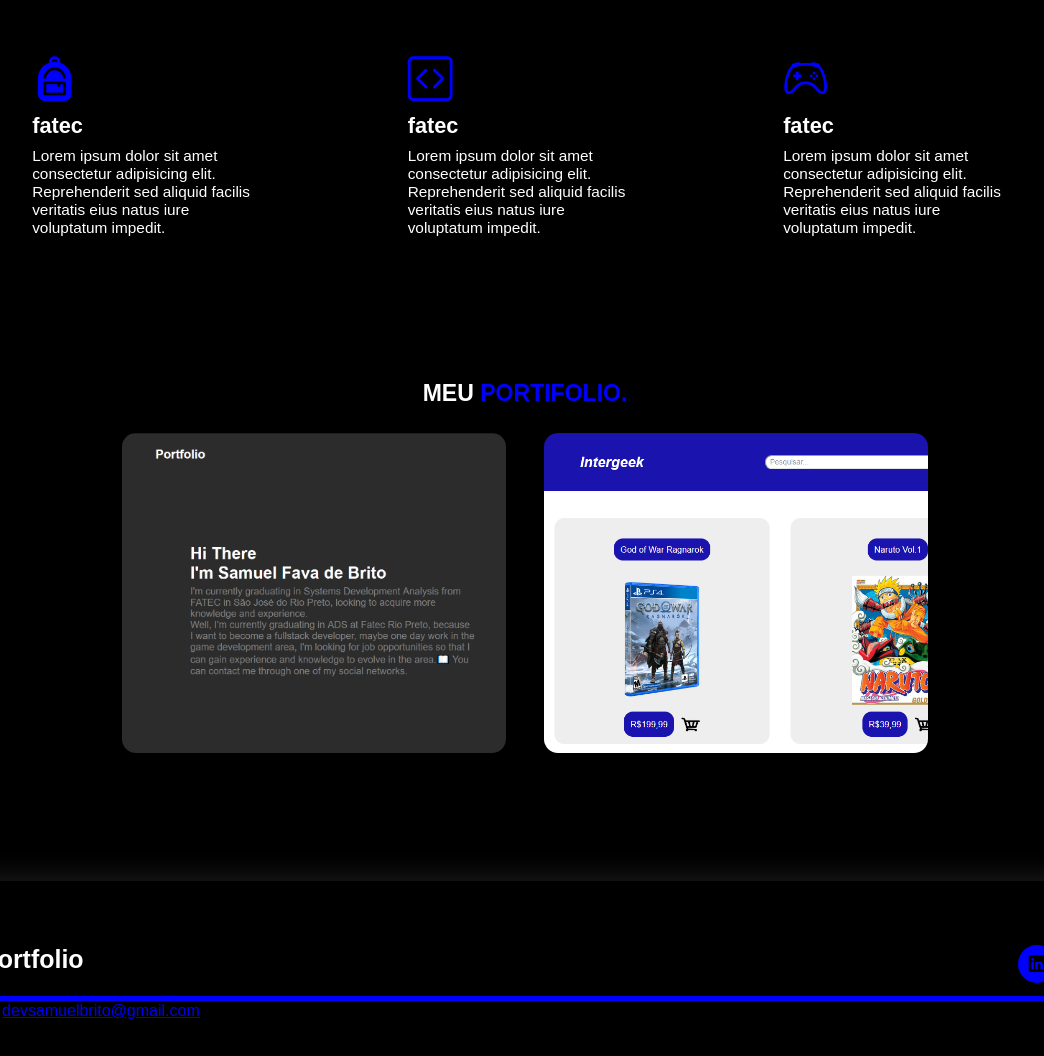
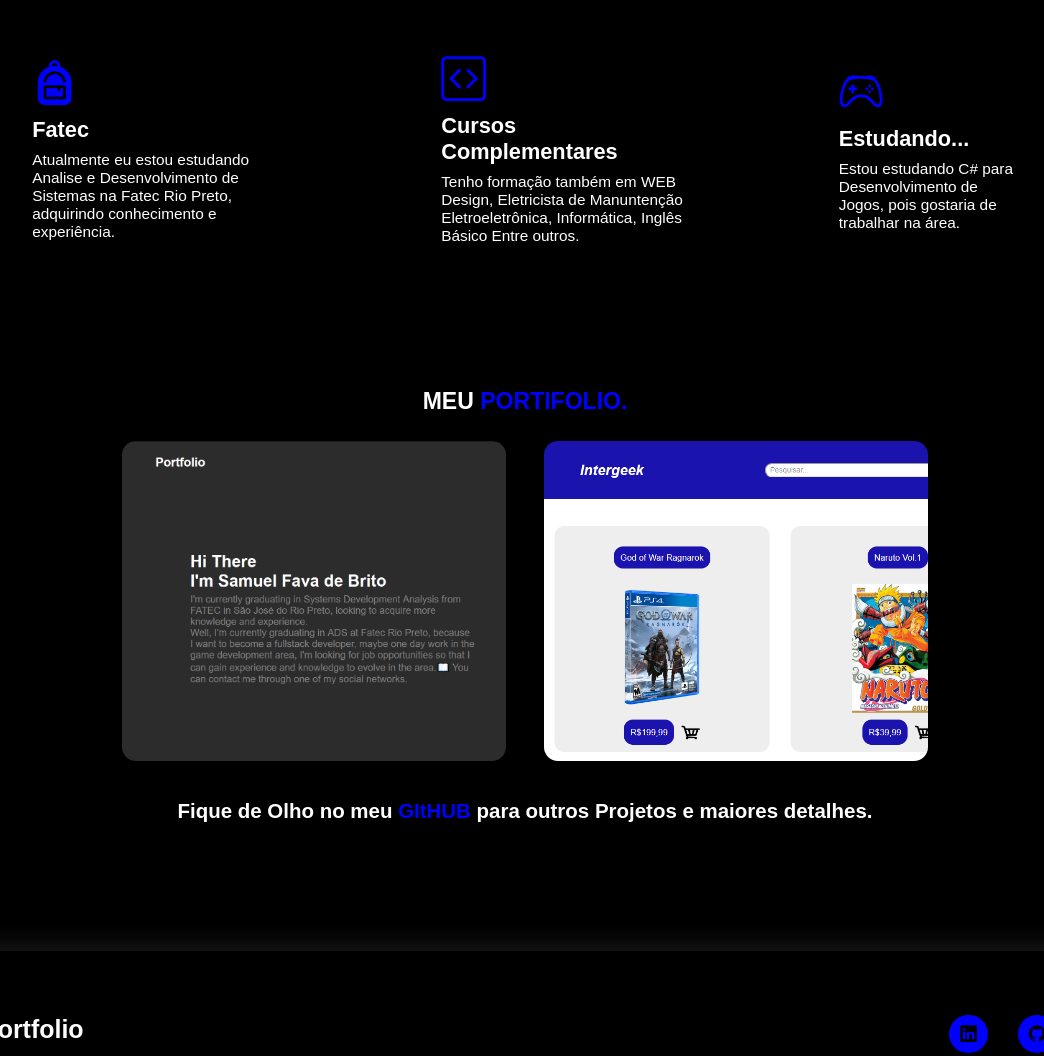
Before and after one commit to DevSamuelBrito/portfolio, a plain HTML site: page index.html in a window 1280 px wide. Shown: the part 797-1853 px from the top of the page, without its empty margins (115-1159 px from the left). Drawn offline with nearby package versions, Linux system fonts and the light colour scheme; a script that the page names is missing.

Commit message:
almost finished(1)

```diff
--- a/index.html
+++ b/index.html
@@ -75,29 +75,23 @@
           <div class="flex">
             <div class="specialty-box">
               <i class="bi bi-backpack-fill"></i>
-              <h3>fatec</h3>
+              <h3>Fatec</h3>
               <p>
-                Lorem ipsum dolor sit amet consectetur adipisicing elit.
-                Reprehenderit sed aliquid facilis veritatis eius natus iure
-                voluptatum impedit.
+                Atualmente eu estou estudando Analise e Desenvolvimento de Sistemas na Fatec Rio Preto, adquirindo conhecimento e experiência.
               </p>
             </div>
             <div class="specialty-box">
               <i class="bi bi-code-square"></i>
-              <h3>fatec</h3>
+              <h3>Cursos Complementares</h3>
               <p>
-                Lorem ipsum dolor sit amet consectetur adipisicing elit.
-                Reprehenderit sed aliquid facilis veritatis eius natus iure
-                voluptatum impedit.
+                Tenho formação também em WEB Design, Eletricista de Manuntenção Eletroeletrônica, Informática, Inglês Básico Entre outros.
               </p>
             </div>
             <div class="specialty-box">
               <i class="bi bi-controller"></i>
-              <h3>fatec</h3>
+              <h3>Estudando...</h3>
               <p>
-                Lorem ipsum dolor sit amet consectetur adipisicing elit.
-                Reprehenderit sed aliquid facilis veritatis eius natus iure
-                voluptatum impedit.
+                Estou estudando C# para Desenvolvimento de Jogos, pois gostaria de trabalhar na área.
               </p>
             </div>
           </div>
@@ -121,6 +115,7 @@
               <div class="overlay">InterGeek</div>
             </div>
           </div>
+          <h2 class="txt-port">Fique de Olho no meu <span>GItHUB</span> para outros Projetos e maiores detalhes.</h2>
         </div>
       </section>
     </main>
@@ -135,6 +130,9 @@
             <div class="btn-social">
               <a href="#"
                 ><button><i class="bi bi-linkedin"></i></button
+              ></a>
+              <a href="#"
+                ><button><i class="bi bi-github"></i></button
               ></a>
             </div>
           </div>
--- a/main.css
+++ b/main.css
@@ -166,6 +166,14 @@ section .specialty {
   font-size: 1.8vw;
   margin-bottom: 2vw;
 }
+
+.txt-port{
+  margin-top: 3vw;
+  color: white;
+  font-size: 1.6vw;
+  text-align: center;
+}
+
 span {
   color: blue;
 }
```
